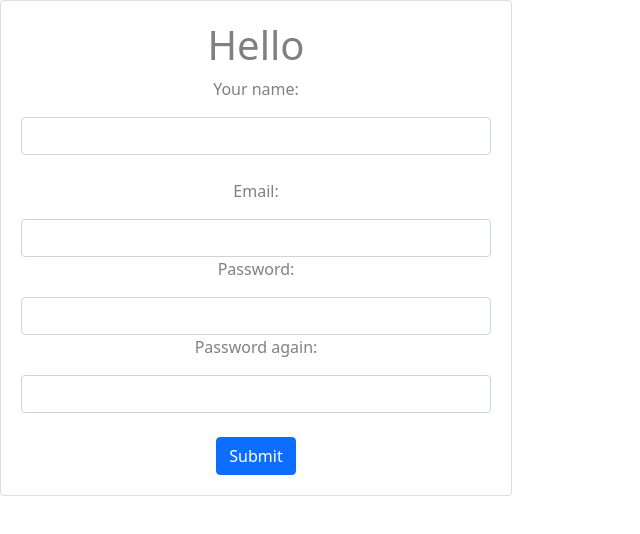
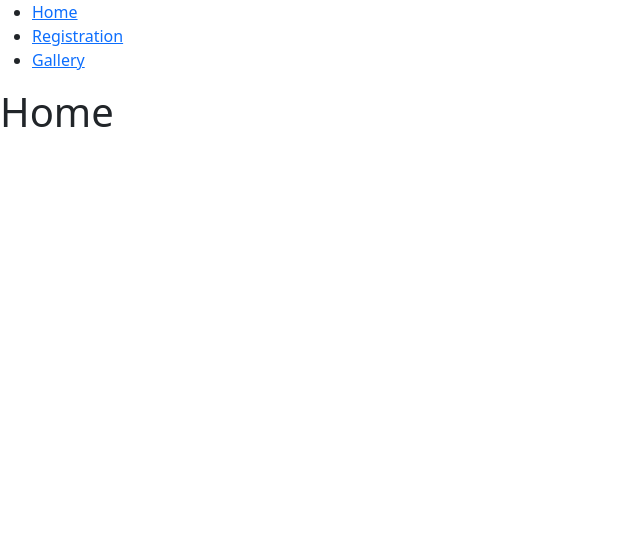
Before and after one commit to KatarinaMasarova/LVCPortal, a React (Create React App) app: page / in a window 1280 px wide. Shown: the top 534 px of the page, without its empty margins (0-640 px from the left). Built offline with nearby package versions, Linux system fonts and the light colour scheme.

Commit message:
routing works

```diff
--- a/package.json
+++ b/package.json
@@ -9,6 +9,7 @@
     "bootstrap": "^5.0.2",
     "react": "^17.0.2",
     "react-dom": "^17.0.2",
+    "react-router-dom": "^5.2.0",
     "react-scripts": "4.0.3",
     "web-vitals": "^1.1.2"
   },
--- a/src/App.js
+++ b/src/App.js
@@ -1,16 +1,44 @@
 import logo from './logo.svg';
 import './App.css';
 
-import LoginForm from './registration/LoginForm';
+import {
+  BrowserRouter as Router,
+  Switch,
+  Route,
+  NavLink
+} from "react-router-dom";
+
+import Home from './components/Home';
+import Registration from './components/Registration';
+import Gallery from './components/Gallery';
 
 function App() {
   return (
-    <div className="App">
-      {/* <header className="App-header">
-        <img src={logo} className="App-logo" alt="logo" />
-      </header> */}
-      <LoginForm></LoginForm>
-    </div>
+    <Router>
+      <div>
+        <nav>
+          <ul>
+            <li>
+              <NavLink to="/">Home</NavLink>
+            </li>
+            <li>
+              <NavLink to="/registration">Registration</NavLink>
+            </li>
+            <li>
+              <NavLink to="/gallery">Gallery</NavLink>
+            </li>
+          </ul>
+        </nav>
+
+        {/* A <Switch> looks through its children <Route>s and
+            renders the first one that matches the current URL. */}
+        <Switch>
+          <Route path="/" exact component={Home}></Route>
+          <Route path="/registration" component={Registration}></Route>
+          <Route path="/gallery" component={Gallery}></Route>
+        </Switch>
+      </div>
+    </Router>
   );
 }
 
--- /dev/null
+++ b/src/components/Gallery.js
@@ -0,0 +1,15 @@
+import React from 'react';
+
+class Gallery extends React.Component {
+  render() {
+    const { params } = this.props.match
+    return (
+      <div>
+        <h1>Gallery</h1>
+        <p>{params.id}</p>
+      </div>
+    )
+  }
+}
+
+export default Gallery;
--- /dev/null
+++ b/src/components/Home.js
@@ -0,0 +1,15 @@
+import React from 'react';
+
+class Home extends React.Component {
+  render() {
+    const { params } = this.props.match
+    return (
+      <div>
+        <h1>Home</h1>
+        <p>{params.id}</p>
+      </div>
+    )
+  }
+}
+
+export default Home;
--- /dev/null
+++ b/src/components/Registration.js
@@ -0,0 +1,15 @@
+import React from 'react';
+
+class Registration extends React.Component {
+  render() {
+    const { params } = this.props.match
+    return (
+      <div>
+        <h1>Registration</h1>
+        <p>{params.id}</p>
+      </div>
+    )
+  }
+}
+
+export default Registration;
```
Also changed, not shown: 1 other file (tests, documents, lock files or other folders).
